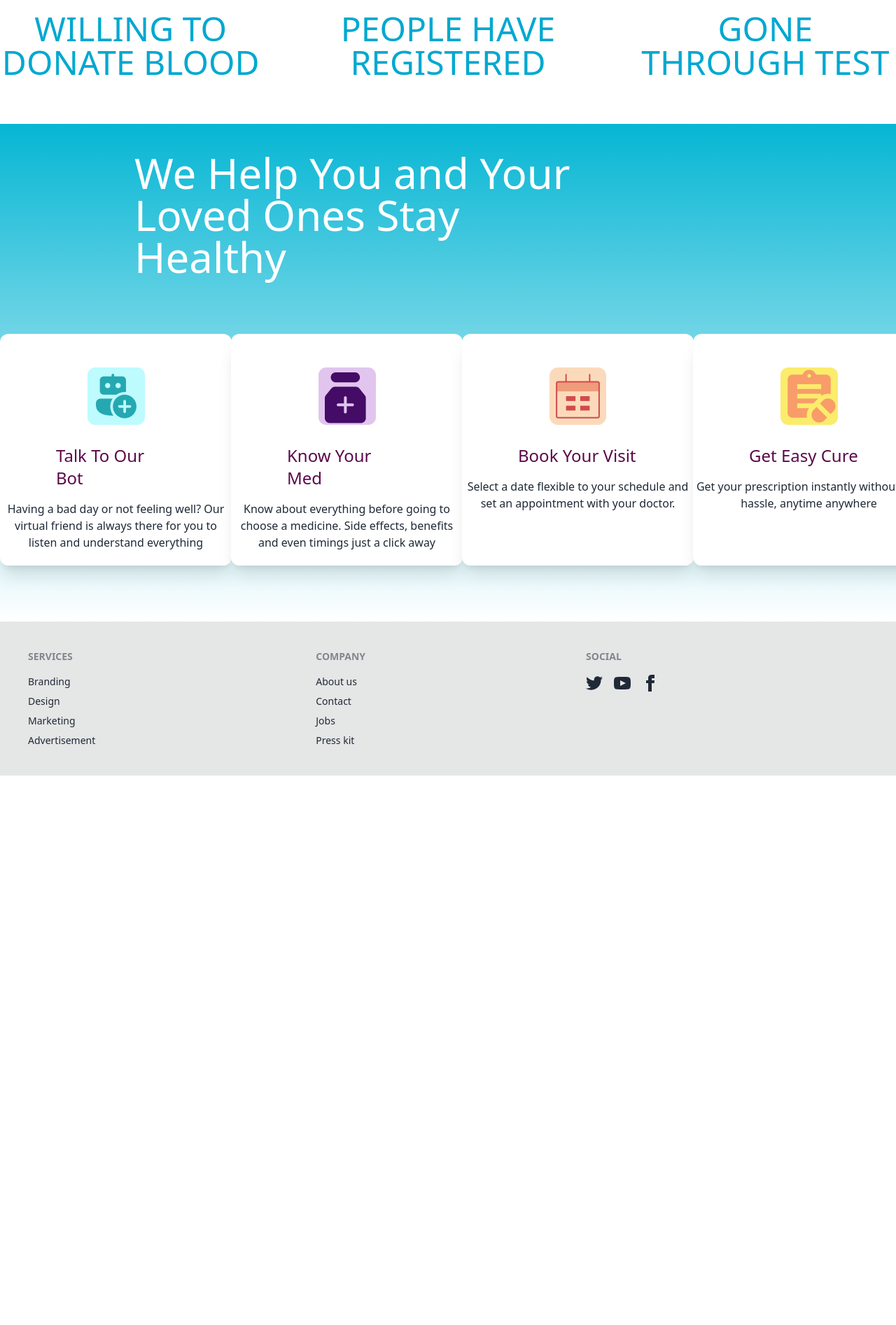
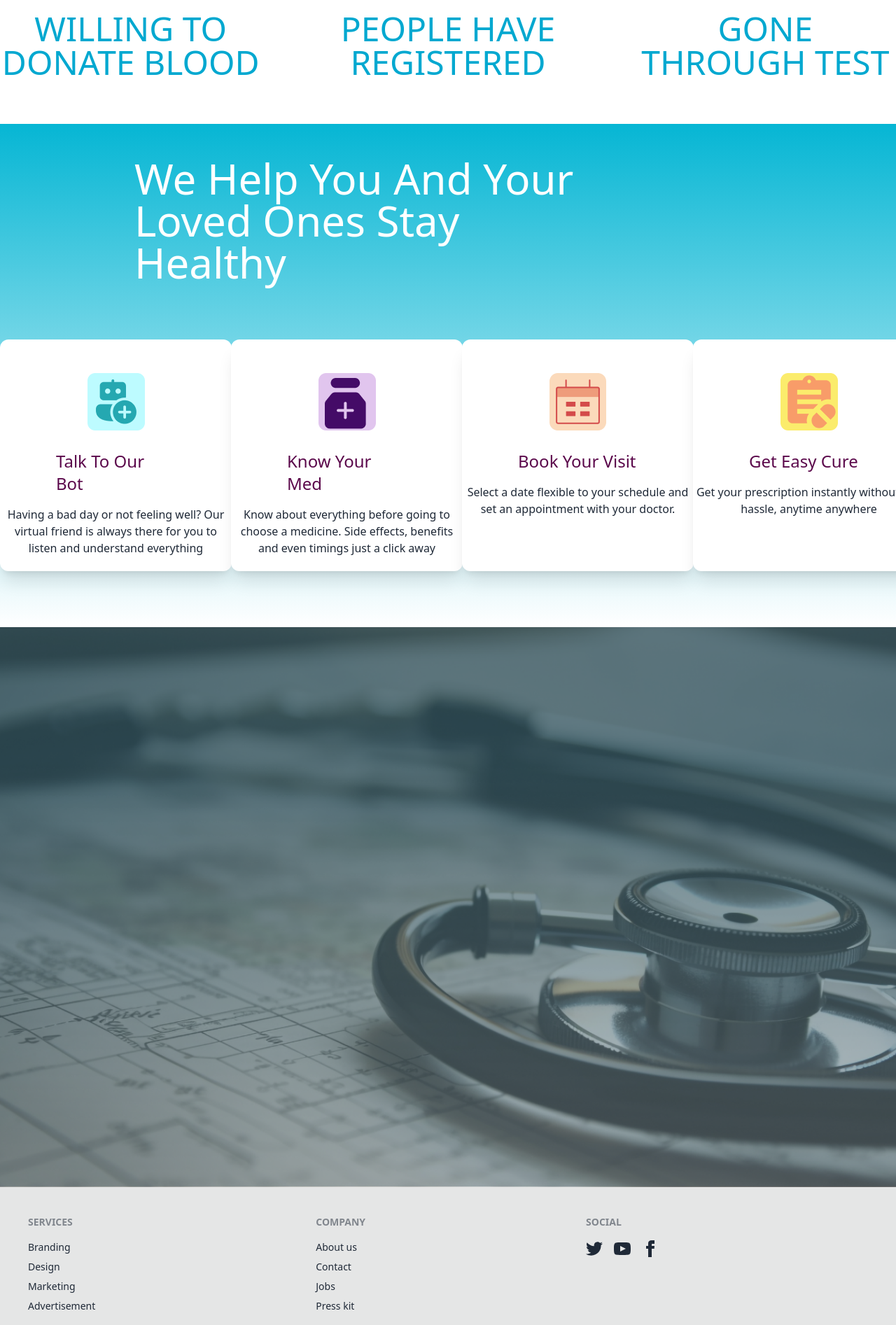
Before and after one commit to prabuddha03/doctor_H4B, a React (Vite) app: page / in a window 1280 px wide. Shown: the part 1031-2924 px from the top of the page at 70% size. Before the commit the page ends 2139 px from the top, so only its background shows below. Built offline with nearby package versions, Linux system fonts and the light colour scheme.

Commit message:
small fix

```diff
--- /dev/null
+++ b/src/components/HeadingText.jsx
@@ -0,0 +1,11 @@
+import React from 'react'
+
+const HeadingText = ({ text }) => {
+  return (
+    <div className='text-6xl font-medium w-1/2 relative left-48 text-white pt-12'>
+      {text}
+    </div>
+  )
+}
+
+export default HeadingText
--- a/src/pages/Home.jsx
+++ b/src/pages/Home.jsx
@@ -9,11 +9,16 @@ import Medicine from "../assets/medicine.png";
 import Chatbot from "../assets/chatbotsign.png";
 import Prescription from "../assets/prescriptions.png";
 import Appoinment from "../assets/appointment.png";
+import TestBg from '../assets/onlinetestbg.png';
+import HeadingText from "../components/HeadingText";
 
 const Home = () => {
   const heroimageStyle = {
     backgroundImage: `url(${heroimg})`,
   };
+  const TestBgStyle = {
+    backgroundImage: `url(${TestBg})`,
+  }
 
   return (
     <div>
@@ -45,9 +50,7 @@ const Home = () => {
         </div>
       </div>
       <div className="bg-gradient-to-b from-cyan-500 to-white-200 h-auto ">
-        <p className="text-6xl font-medium w-1/2 relative left-48 text-white pt-10">
-          We Help You and Your Loved Ones Stay Healthy
-        </p>
+        <HeadingText text="We Help You And Your Loved Ones Stay Healthy"/>
         <div className="grid h-auto place-items-center sm:place-items-center py-20">
           <div className="grid grid-cols-1 lg:grid-cols-4 gap-10">
             <ApoinmentCard
@@ -74,6 +77,13 @@ const Home = () => {
         </div>
       </div>
 
+      <div className="bg-cover bg-center h-screen bg-no-repeat"
+        style={TestBgStyle}>
+
+      </div>
+
+
+
       <Footer />
     </div>
   );
```
